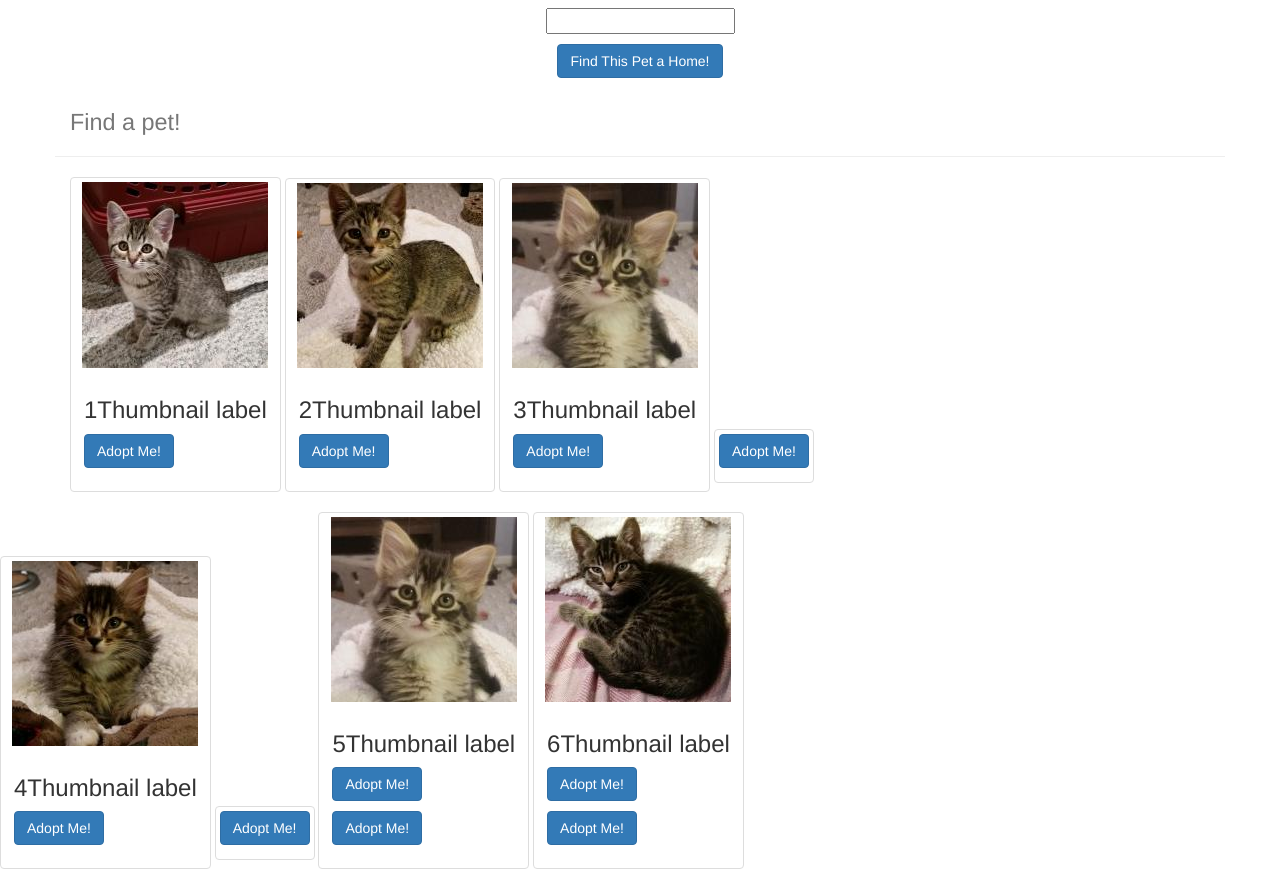
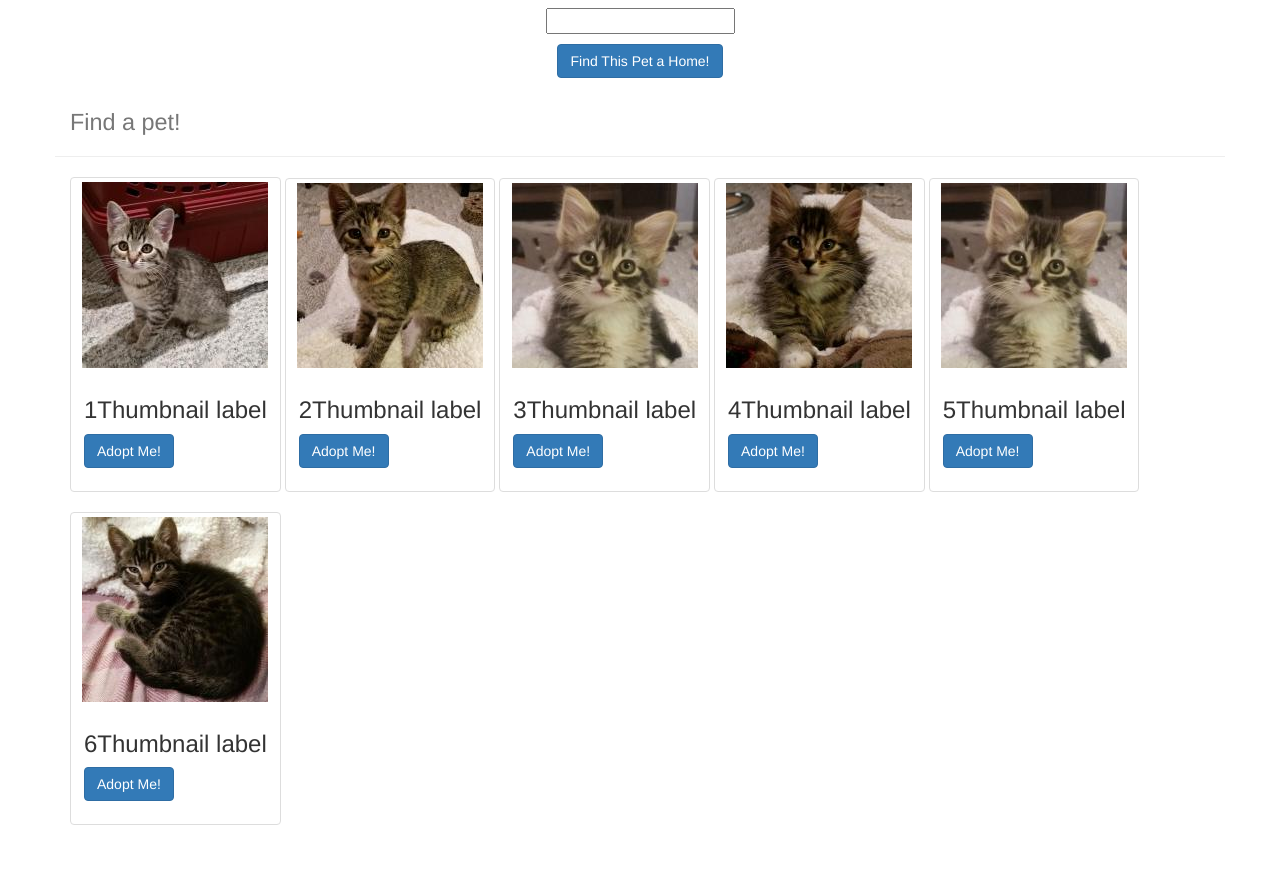
Before and after one commit to colinwkingen/pet_adoption, a plain HTML site: page index.html in a window 1280 px wide. Shown: the part 122-1011 px from the top of the page. After the commit the page ends 967 px from the top, so only its background shows below. Drawn offline with Linux system fonts and the light colour scheme.

Commit message:
Github pull errorssss

```diff
--- a/index.html
+++ b/index.html
@@ -45,10 +45,6 @@
             <p><a href="#"  id="pet-3" class="btn btn-primary" role="button">Adopt Me!</a>
           </div>
         </div>
-      <div id="pet-4" class="thumbnail">
-            <p><a href="#" class="btn btn-primary" role="button">Adopt Me!</a>
-          </div>
-        </div>
         <div class="thumbnail">
           <img src="img/cat6.jpeg">
           <div class="caption">
@@ -58,16 +54,11 @@
           </div>
         </div>
         <div id="pet-5"class="thumbnail">
-          <p><a href="#" class="btn btn-primary" role="button">Adopt Me!</a>
-        </div>
-      </div>
-      <div id="pet-4"class="thumbnail">
           <img src="img/dog2.jpeg">
           <div class="caption">
             <h3>5Thumbnail label</h3>
             <p id="hidden-5">This pet has been adopted!</p>
             <p><a href="#"  id="pet-5"  class="btn btn-primary" role="button">Adopt Me!</a>
-          <p><a href="#" class="btn btn-primary" role="button">Adopt Me!</a>
           </div>
         </div>
         <div id="pet-6"class="thumbnail">
@@ -76,7 +67,6 @@
             <h3>6Thumbnail label</h3>
             <p id="hidden-6">This pet has been adopted!</p>
             <p><a href="#"  id="pet-6" class="btn btn-primary" role="button">Adopt Me!</a>
-          <p><a href="#" class="btn btn-primary" role="button">Adopt Me!</a>
           </div>
         </div>
 
```
Lines whose indentation alone changed are shown as unchanged.
